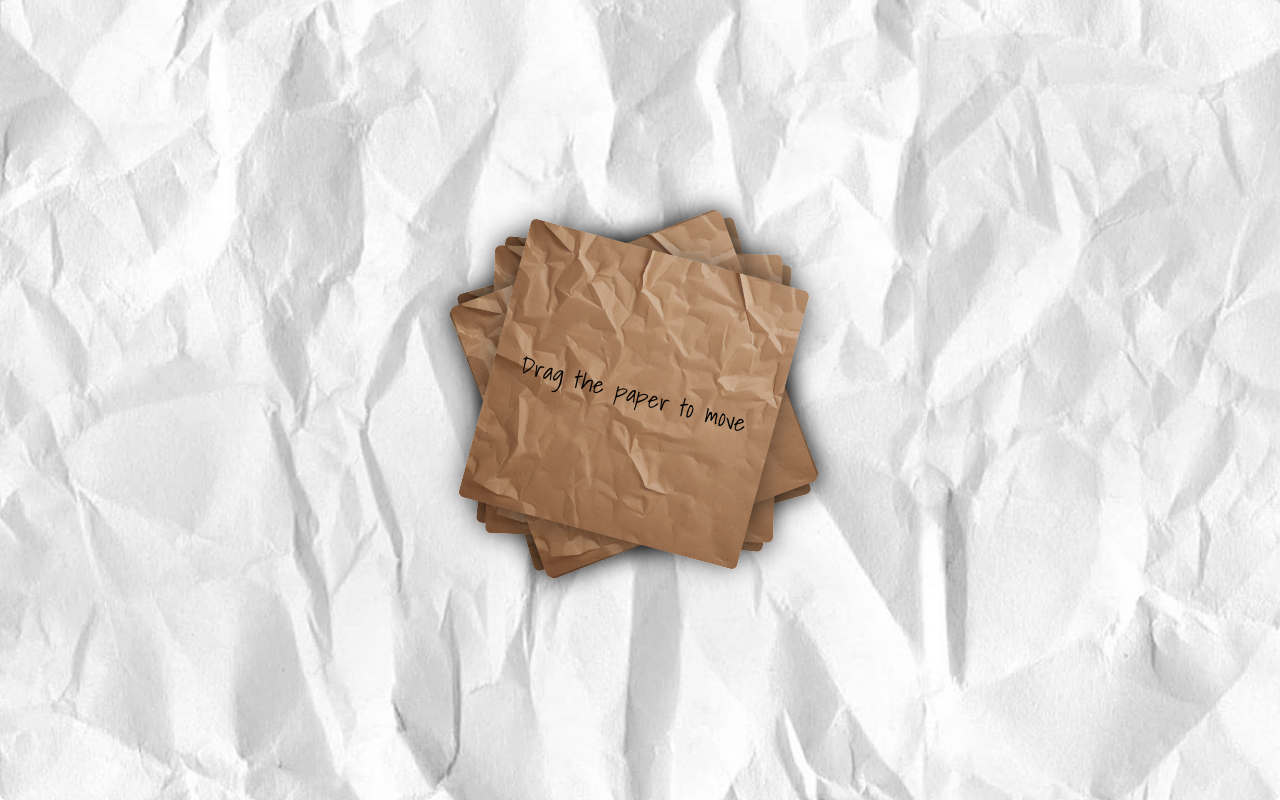
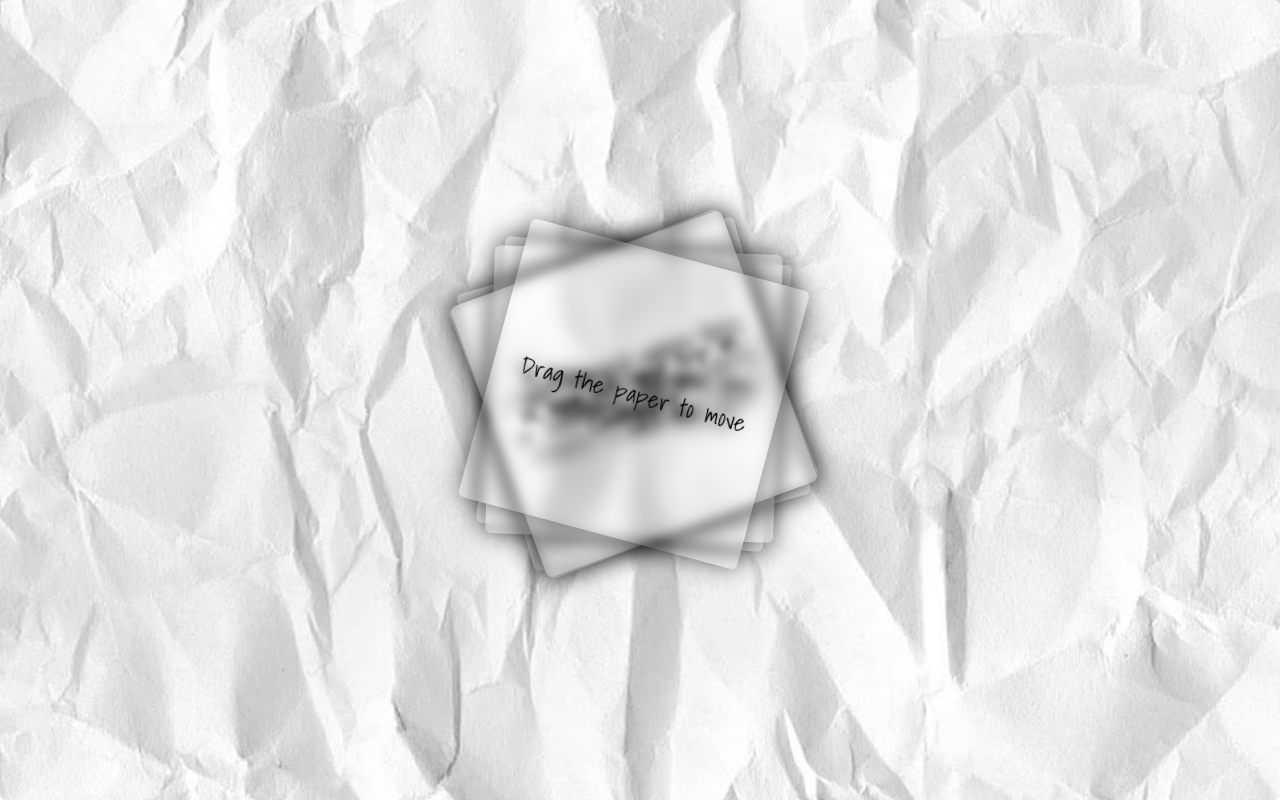
Before and after one commit to jia-wei-00/birthday-cake, a Next.js app: page / in a window 1280 px wide. Built offline with nearby package versions, Linux system fonts and the light colour scheme.

Commit message:
remove image

```diff
--- a/src/app/square/index.tsx
+++ b/src/app/square/index.tsx
@@ -12,23 +12,25 @@ interface SquareProps {
 
 const Square = React.memo(({ text, className, ...rest }: SquareProps) => {
   return (
-    <Draggable bounds="parent">
+    <Draggable>
       <div>
         <div
           className={clsx(
-            "flex flex-col absolute cursor-pointer select-none w-72 h-72 shadow-custom p-4 rounded-md",
+            "flex flex-col absolute cursor-pointer select-none w-72 h-72 shadow-custom p-4 rounded-md backdrop-blur-sm",
             className
           )}
           {...rest}
         >
-          <Image
+          {/* <Image
             src="/background.png"
             alt="Background Image"
             fill
             className="z-[-1] rounded-md filter brightness-90"
             draggable={false}
-          />
-          <p className="my-auto text-center text-2xl tracking-wide">{text}</p>
+          /> */}
+          <p className="my-auto text-center text-2xl tracking-wide text-black">
+            {text}
+          </p>
         </div>
       </div>
     </Draggable>
```
